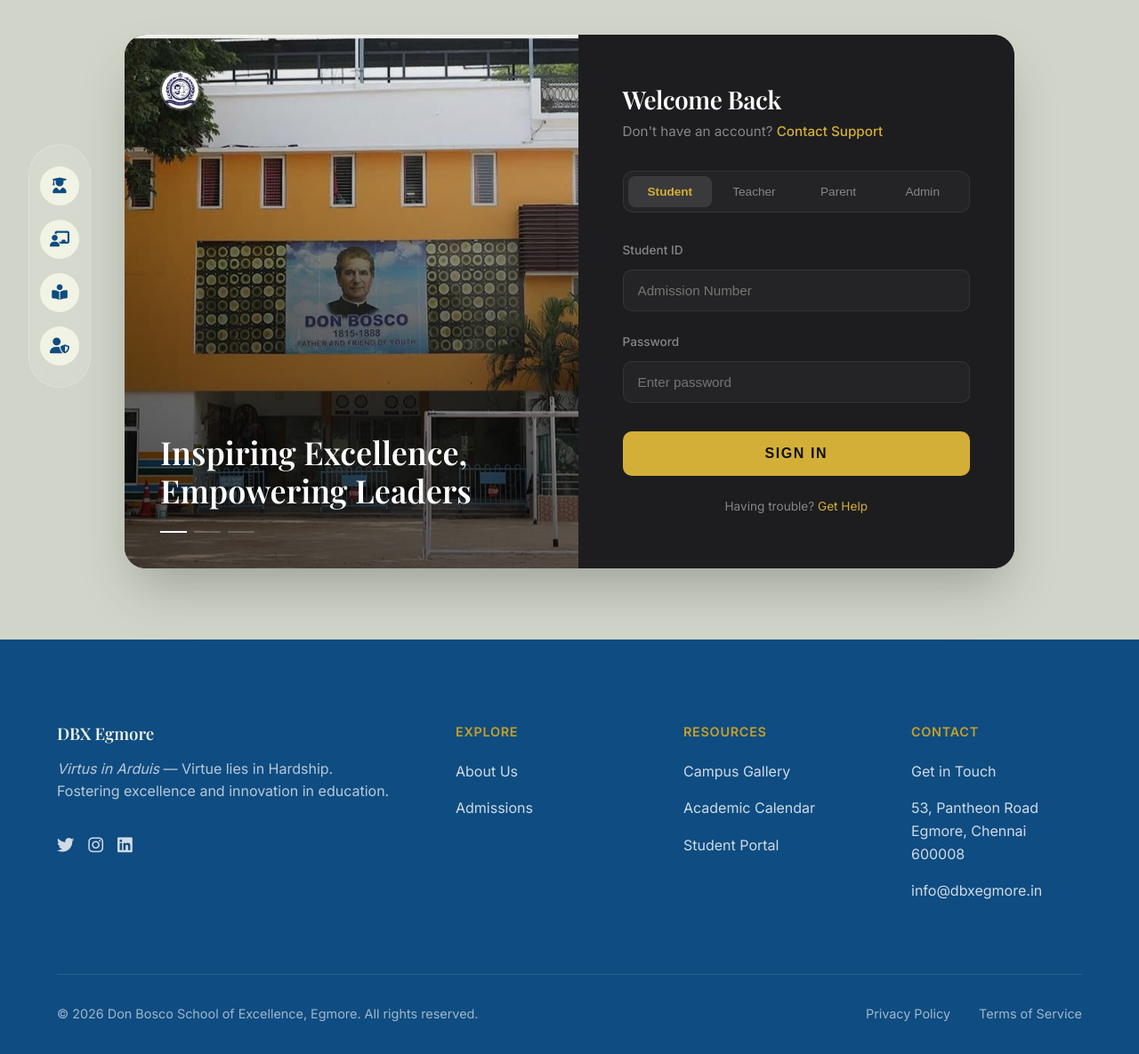
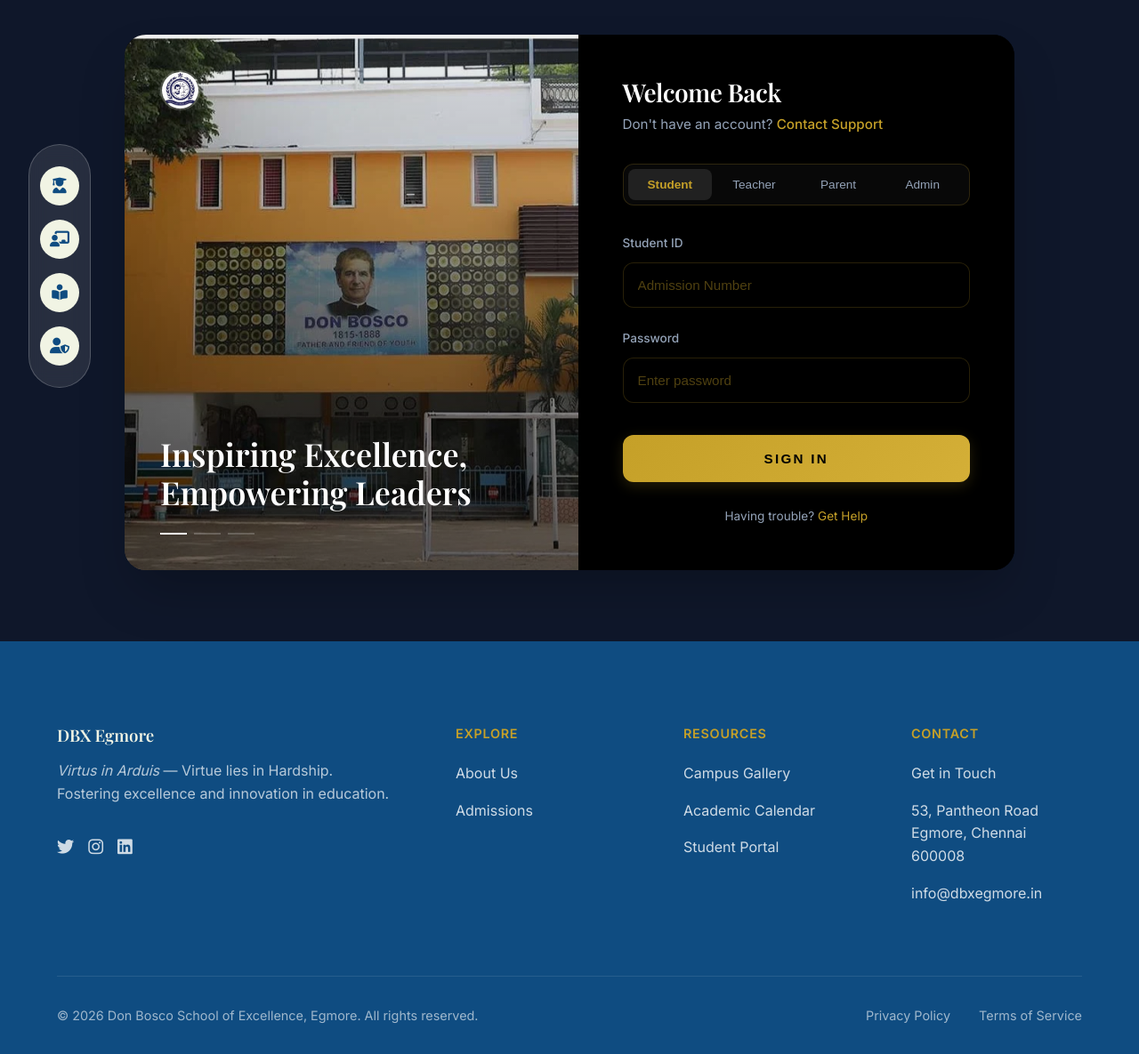
Before and after one commit to diviontopp/school-management-system, a Flask app: page /login in a window 1280 px wide. Shown: the part 101-1286 px from the top of the page at 89% size. Before the commit the page ends 1249 px from the top, so only its background shows below. Run offline with Flask 3, Linux system fonts and the light colour scheme; some libraries are stand-ins or nearby versions; some web fonts are replaced.

Commit message:
fix: login system error handling and redesign auth UI to black/gold

```diff
--- a/routes/auth.py
+++ b/routes/auth.py
@@ -61,8 +61,17 @@ def login():
                 return redirect(url_for('auth.login', role=role))
 
         except Exception as e:
-            print(f"Login error: {str(e)}")
-            flash("An error occurred during login. Please try again later.", "danger")
+            error_msg = str(e)
+            print(f">>> CRITICAL: Login error: {error_msg}")
+
+            # More helpful messages for common setup issues
+            if "doesn't exist" in error_msg.lower() or "table" in error_msg.lower():
+                flash("System database not initialized. Please contact administrator.", "danger")
+            elif "connection" in error_msg.lower() or "connect" in error_msg.lower():
+                flash("Database connection failure. Please try again later.", "danger")
+            else:
+                flash("An unexpected error occurred during login. Please try again.", "danger")
+
             return redirect(url_for('auth.login', role=role))
 
     # GET request - serve login page
--- a/templates/auth/login.html
+++ b/templates/auth/login.html
@@ -6,13 +6,13 @@
 <style>
     :root {
         /* REFINED CHARCOAL & IVORY - Professional academic palette */
-        --auth-bg: #d1d5c9; /* Sage Shadow: Muted academic green - selected theme */
-        --auth-card: #1d1d1f; /* Apple-style deep charcoal - cleaner than pure black */
-        --auth-accent: #d4af37; /* Champagne Gold - Institutional & Prestigious */
-        --auth-accent-hover: #c5a028;
+        --auth-bg: #0f172a; /* Deeper dark blue-gray */
+        --auth-card: #000000; /* True Black for the "Black/Gold" request */
+        --auth-accent: #C5A028; /* Polished Gold */
+        --auth-accent-hover: #D4AF37;
         --auth-text: #ffffff;
-        --auth-muted: #86868b;
-        --auth-border: rgba(255, 255, 255, 0.08);
+        --auth-muted: #94a3b8;
+        --auth-border: rgba(197, 160, 40, 0.2); /* Gold-tinted border */
     }
 
     /* Override any body styles from base that might clash */
@@ -193,41 +193,58 @@
 
     .form-input {
         width: 100%;
-        background: rgba(255, 255, 255, 0.03);
+        background: #000000; /* Deepest black for contrast */
         border: 1px solid var(--auth-border);
-        border-radius: 10px;
-        padding: 14px 16px;
-        color: var(--auth-text);
+        border-radius: 12px;
+        padding: 16px;
+        color: #ffffff;
         font-size: 0.95rem;
-        transition: all 0.2s ease;
+        transition: all 0.3s cubic-bezier(0.16, 1, 0.3, 1);
+    }
+
+    .form-input::placeholder {
+        color: rgba(197, 160, 40, 0.4); /* Subdued gold placeholder */
     }
 
     .form-input:focus {
         outline: none;
         border-color: var(--auth-accent);
-        background: rgba(255, 255, 255, 0.05);
+        background: #050505;
+        box-shadow: 0 0 0 1px var(--auth-accent);
     }
 
-    /* Button Styling - Refined */
+    /* Override Browser Autofill "Light Yellow" */
+    .form-input:-webkit-autofill,
+    .form-input:-webkit-autofill:hover,
+    .form-input:-webkit-autofill:focus,
+    .form-input:-webkit-autofill:active {
+        -webkit-box-shadow: 0 0 0 30px #000000 inset !important;
+        -webkit-text-fill-color: #C5A028 !important; /* Premium gold text on autofill */
+        transition: background-color 5000s ease-in-out 0s;
+    }
+
+    /* Button Styling - Refined Premium Gold Gradient */
     .btn-submit {
         width: 100%;
-        background: var(--auth-accent);
-        color: #121212; /* Deep charcoal for sharp contrast on gold */
+        background: linear-gradient(135deg, #C5A028 0%, #D4AF37 100%);
+        color: #000000;
         border: none;
-        padding: 16px;
-        border-radius: 10px;
-        font-size: 1rem;
+        padding: 18px;
+        border-radius: 12px;
+        font-size: 0.95rem;
         font-weight: 700;
         cursor: pointer;
-        transition: all 0.2s ease;
-        margin: 8px 0 24px;
+        transition: all 0.4s cubic-bezier(0.16, 1, 0.3, 1);
+        margin: 12px 0 28px;
         text-transform: uppercase;
-        letter-spacing: 0.1em;
+        letter-spacing: 0.15em;
+        box-shadow: 0 4px 15px rgba(197, 160, 40, 0.2);
     }
 
     .btn-submit:hover {
-        background: var(--auth-accent-hover);
-        transform: translateY(-1px);
+        background: linear-gradient(135deg, #D4AF37 0%, #C5A028 100%);
+        transform: translateY(-2px);
+        box-shadow: 0 8px 25px rgba(197, 160, 40, 0.3);
     }
 
     .help-link {
```
